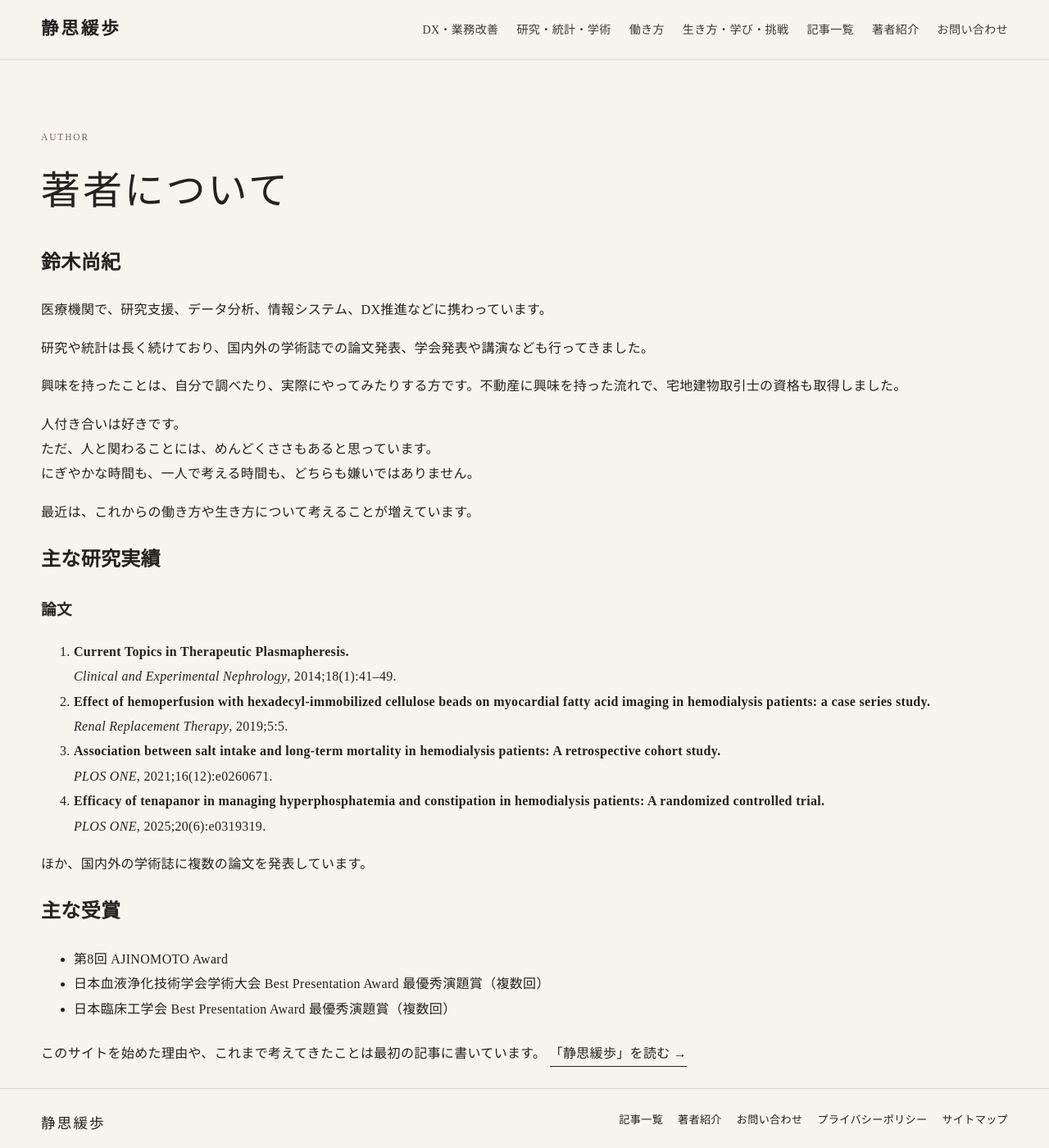
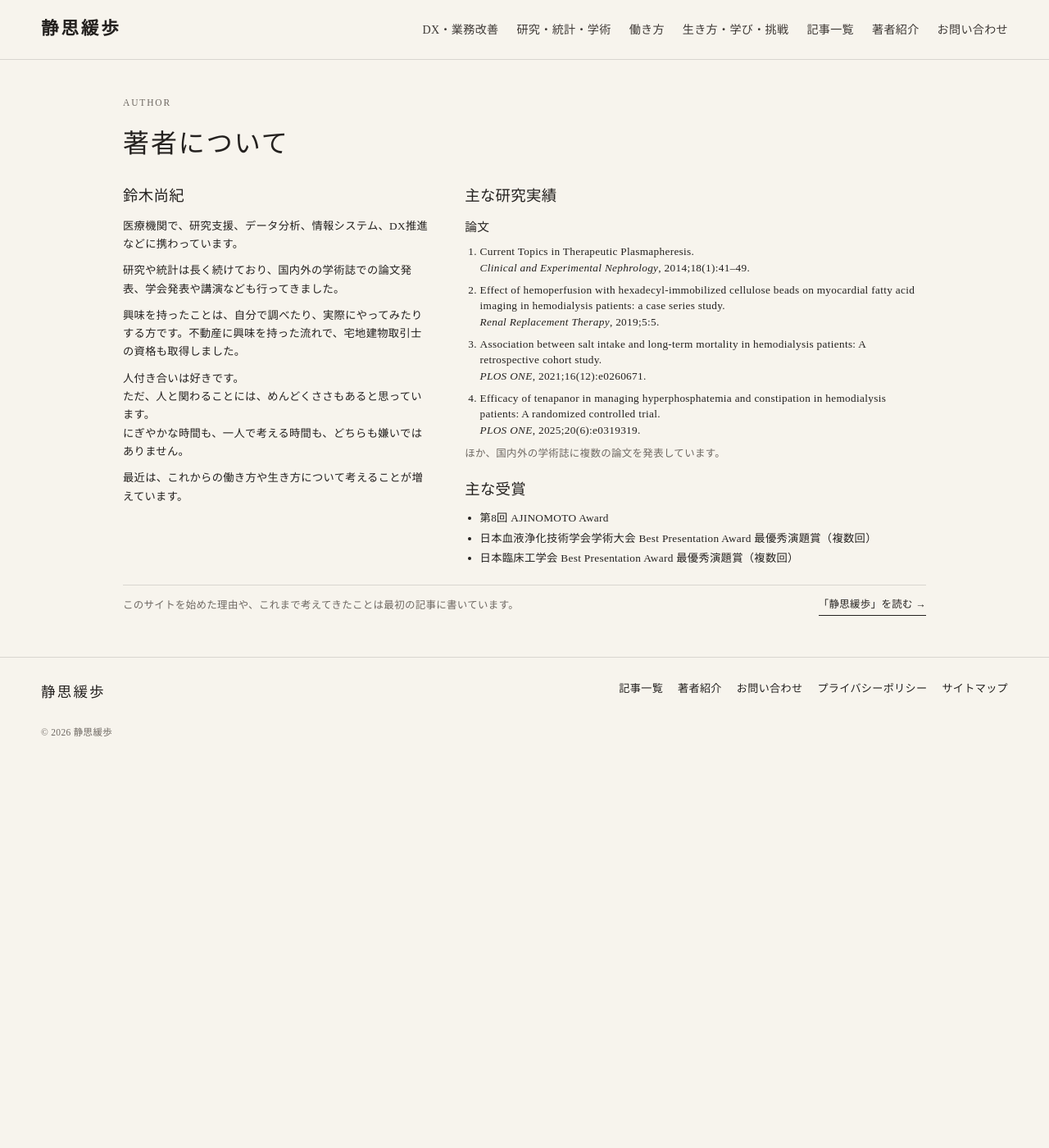
Before and after one commit to naokisuzuki-create/seishi-kanpo, a Jekyll site: the page built from about/index.html, in a window 1280 px wide and 1400 px high. Shown: the whole window at 82% size. Built offline with Jekyll 4.4.1, drawn with Linux system fonts in a browser that asks for light colours.

Commit message:
Tighten author page spacing and typography

```diff
--- a/assets/css/style.css
+++ b/assets/css/style.css
@@ -55,3 +55,34 @@
   .post-pagination__next{text-align:left}
   .article-toc{padding:16px 0}
 }
+
+.about-hero{padding-top:42px;max-width:980px}
+.about-hero h1{font-size:2rem}
+.about-page{max-width:980px;padding:18px 0 24px}
+.about-grid{display:grid;grid-template-columns:minmax(0,.9fr) minmax(0,1.35fr);gap:42px;align-items:start}
+.about-profile,.about-record{font-size:.83rem;line-height:1.68}
+.about-profile h2,.about-record h2{margin:0 0 10px;font-size:1.15rem;font-weight:500}
+.about-record h3{margin:0 0 8px;font-size:.92rem;font-weight:500}
+.about-profile p{margin:0 0 10px}
+.publication-list{margin:0;padding-left:1.15rem}
+.publication-list li{margin:0 0 7px;line-height:1.48}
+.publication-list strong{font-weight:500}
+.quiet-profile-note{margin:8px 0 0;color:var(--muted);font-size:.78rem}
+.awards-heading{margin-top:18px!important}
+.award-list{margin:0;padding-left:1.15rem}
+.award-list li{margin:0 0 5px;line-height:1.45}
+.about-footer-link{margin-top:18px;padding-top:12px;border-top:1px solid var(--line);display:flex;gap:16px;align-items:center;justify-content:space-between;font-size:.78rem;color:var(--muted)}
+.about-footer-link .text-link{margin-top:0;white-space:nowrap;color:var(--ink)}
+.author-mini{padding-top:26px;padding-bottom:26px}
+.author-mini h2{margin:6px 0 4px}
+@media(max-width:900px){
+  .about-grid{grid-template-columns:1fr;gap:28px}
+  .about-page{max-width:760px}
+  .about-footer-link{display:block}
+  .about-footer-link .text-link{margin-top:8px}
+}
+@media(max-width:640px){
+  .about-hero{padding-top:34px}
+  .about-page{padding-top:14px}
+  .about-profile,.about-record{font-size:.9rem}
+}
```
